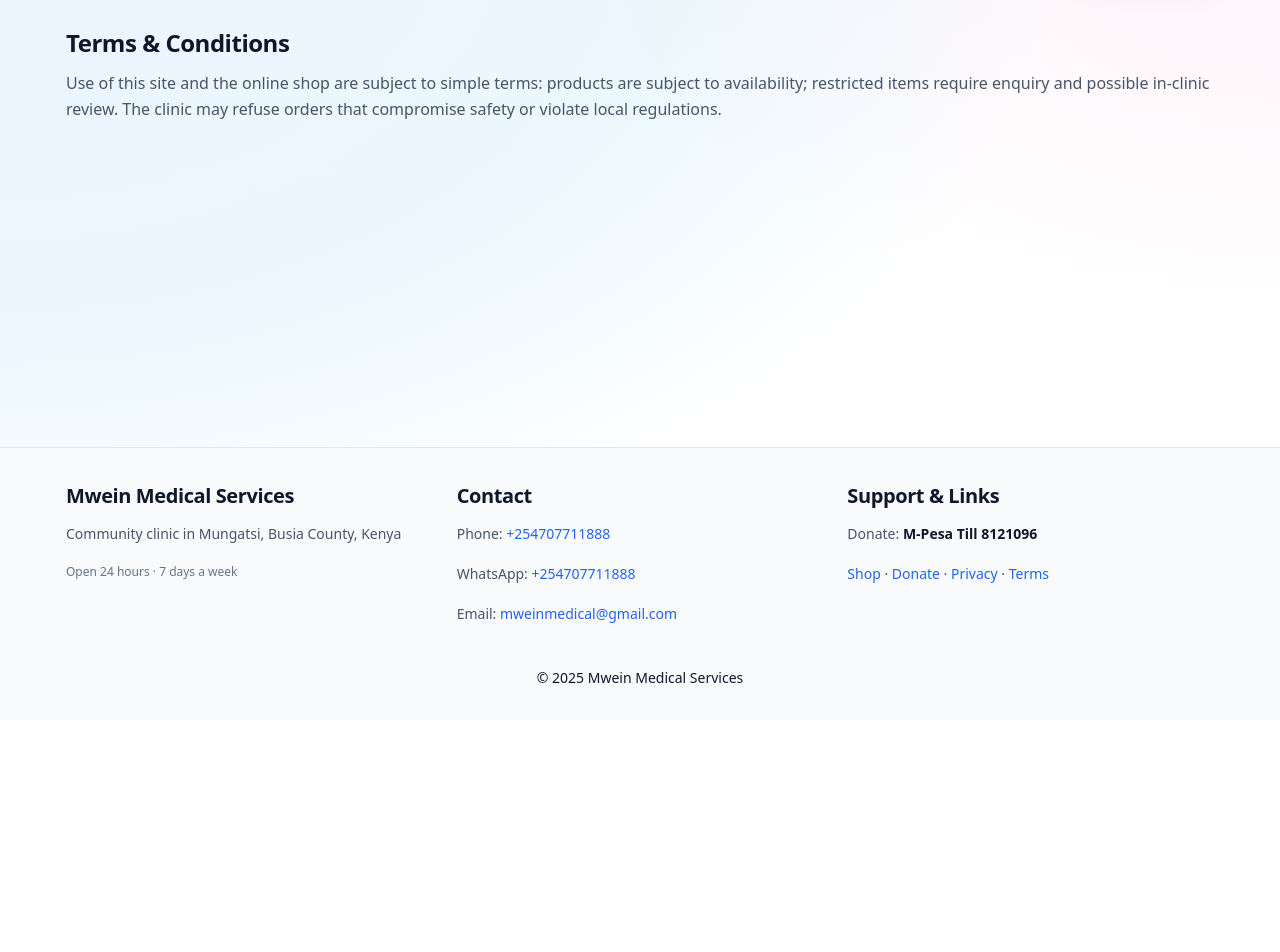
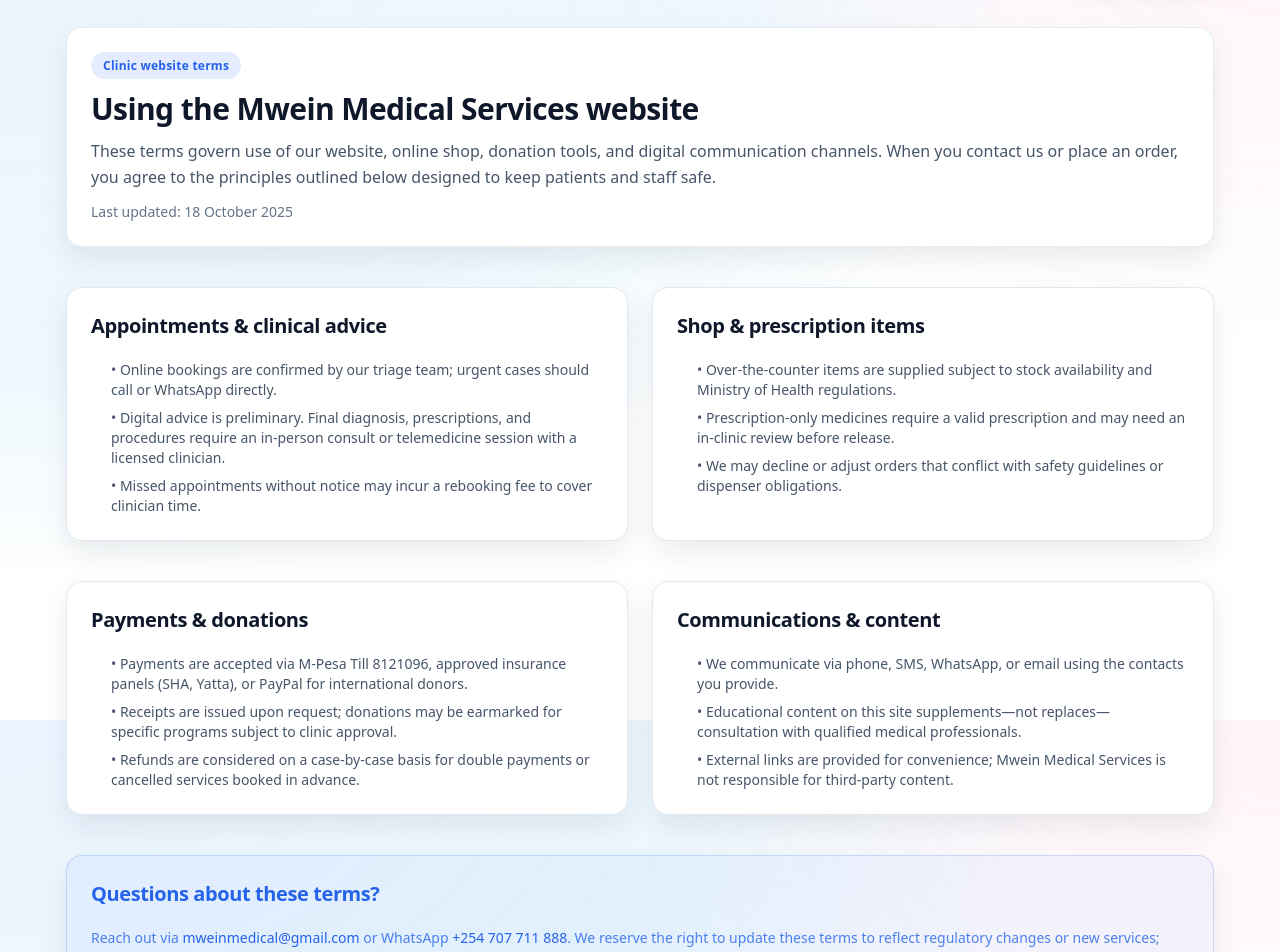
Before and after one commit to mbiti001/mwein-medical, a Next.js app: page /terms in a window 1280 px wide. Shown: the part 80-1032 px from the top of the page. Before the commit the page ends 800 px from the top, so only its background shows below. Built offline with nearby package versions, Linux system fonts and the light colour scheme; no server answers.

Commit message:
docs: clarify site url config and accountability copy

```diff
--- a/app/privacy/page.tsx
+++ b/app/privacy/page.tsx
@@ -6,13 +6,71 @@
   path: '/privacy'
 })
 
+const lastUpdated = '18 October 2025'
+
 export default function Privacy() {
   return (
-    <section>
-      <h2 className="text-2xl font-bold mb-3">Privacy Policy</h2>
-      <p className="mb-4">We respect your privacy. We only collect the minimum contact information necessary to respond to enquiries or process orders. We avoid storing personal health information; if you provide symptoms, these are used only to direct care and are not stored long-term.</p>
-      <h3 className="text-lg font-semibold mt-4">Kenya Data Protection</h3>
-      <p className="mb-2">We follow best practices aligned with the Kenya Data Protection Act, 2019: purpose limitation, data minimization, and secure handling of personal data.</p>
+    <section className="space-y-10">
+      <div className="card space-y-3 border-primary/30 bg-white">
+        <span className="badge w-max">Privacy statement</span>
+        <h1 className="text-3xl font-semibold">How we protect your information</h1>
+        <p className="text-slate-600">
+          Mwein Medical Services collects only the details required to respond to enquiries, process donations and shop orders, or coordinate care.
+          We align our practices with the Kenya Data Protection Act (2019) and Ministry of Health guidance for handling sensitive health information.
+        </p>
+        <p className="text-sm text-slate-500">Last updated: {lastUpdated}</p>
+      </div>
+
+      <div className="grid gap-6 lg:grid-cols-2">
+        <div className="card space-y-4">
+          <h2 className="text-xl font-semibold text-slate-900">Data we collect</h2>
+          <ul className="space-y-2 text-sm text-slate-600">
+            <li>• Contact details (name, phone number, email, WhatsApp) shared via the booking, donate, or contact forms.</li>
+            <li>• Appointment preferences, symptoms, or family planning needs provided to help triage your request.</li>
+            <li>• Donation confirmations (M-Pesa or PayPal receipts) when you request acknowledgements or statements.</li>
+            <li>• Order details for clinic shop purchases, including delivery instructions and payment confirmation.</li>
+          </ul>
+        </div>
+        <div className="card space-y-4">
+          <h2 className="text-xl font-semibold text-slate-900">How we use your data</h2>
+          <ul className="space-y-2 text-sm text-slate-600">
+            <li>• To respond to medical enquiries, schedule appointments, or provide clinical follow-up.</li>
+            <li>• To process payments, issue receipts, and comply with Kenya Revenue Authority requirements.</li>
+            <li>• To coordinate referrals or emergency transport when you or a dependant needs urgent care.</li>
+            <li>• To share clinic updates with your consent. You may opt out of SMS/WhatsApp/email updates anytime.</li>
+          </ul>
+        </div>
+      </div>
+
+      <div className="grid gap-6 lg:grid-cols-2">
+        <div className="card space-y-4">
+          <h2 className="text-xl font-semibold text-slate-900">Retention & security</h2>
+          <ul className="space-y-2 text-sm text-slate-600">
+            <li>• Contact records are retained for up to 24 months unless you request deletion sooner.</li>
+            <li>• Clinical notes are stored in secure, access-controlled systems as required by Kenyan health regulations.</li>
+            <li>• Payment confirmations are stored for statutory accounting periods (minimum 7 years).</li>
+            <li>• All staff handling personal data sign confidentiality agreements and receive data protection training.</li>
+          </ul>
+        </div>
+        <div className="card space-y-4">
+          <h2 className="text-xl font-semibold text-slate-900">Your rights & choices</h2>
+          <ul className="space-y-2 text-sm text-slate-600">
+            <li>• Request access to, correction of, or deletion of your personal data.</li>
+            <li>• Withdraw consent for marketing or fundraising communications at any time.</li>
+            <li>• Request a copy of our Data Protection Impact Assessment for new digital services.</li>
+            <li>• Escalate concerns to the Office of the Data Protection Commissioner if you feel your rights are infringed.</li>
+          </ul>
+        </div>
+      </div>
+
+      <div className="card space-y-3 border-primary/20 bg-primary/5">
+        <h2 className="text-xl font-semibold text-primary">Contact our Data Officer</h2>
+        <p className="text-sm text-primary/80">
+          Email <a className="text-primary" href="mailto:mweinmedical@gmail.com">mweinmedical@gmail.com</a> or WhatsApp{' '}
+          <a className="text-primary" href="https://wa.me/254707711888">+254 707 711 888</a> for privacy requests.
+          We respond within two business days and will guide you through any verification required.
+        </p>
+      </div>
     </section>
   )
 }
--- a/app/terms/page.tsx
+++ b/app/terms/page.tsx
@@ -6,11 +6,67 @@
   path: '/terms'
 })
 
+const lastUpdated = '18 October 2025'
+
 export default function Terms() {
   return (
-    <section>
-      <h2 className="text-2xl font-bold mb-3">Terms & Conditions</h2>
-      <p className="mb-4">Use of this site and the online shop are subject to simple terms: products are subject to availability; restricted items require enquiry and possible in‑clinic review. The clinic may refuse orders that compromise safety or violate local regulations.</p>
+    <section className="space-y-10">
+      <div className="card space-y-3 border-slate-200/80">
+        <span className="badge w-max">Clinic website terms</span>
+        <h1 className="text-3xl font-semibold">Using the Mwein Medical Services website</h1>
+        <p className="text-slate-600">
+          These terms govern use of our website, online shop, donation tools, and digital communication channels.
+          When you contact us or place an order, you agree to the principles outlined below designed to keep patients and staff safe.
+        </p>
+        <p className="text-sm text-slate-500">Last updated: {lastUpdated}</p>
+      </div>
+
+      <div className="grid gap-6 lg:grid-cols-2">
+        <div className="card space-y-3">
+          <h2 className="text-xl font-semibold text-slate-900">Appointments & clinical advice</h2>
+          <ul className="space-y-2 text-sm text-slate-600">
+            <li>• Online bookings are confirmed by our triage team; urgent cases should call or WhatsApp directly.</li>
+            <li>• Digital advice is preliminary. Final diagnosis, prescriptions, and procedures require an in-person consult or telemedicine session with a licensed clinician.</li>
+            <li>• Missed appointments without notice may incur a rebooking fee to cover clinician time.</li>
+          </ul>
+        </div>
+        <div className="card space-y-3">
+          <h2 className="text-xl font-semibold text-slate-900">Shop & prescription items</h2>
+          <ul className="space-y-2 text-sm text-slate-600">
+            <li>• Over-the-counter items are supplied subject to stock availability and Ministry of Health regulations.</li>
+            <li>• Prescription-only medicines require a valid prescription and may need an in-clinic review before release.</li>
+            <li>• We may decline or adjust orders that conflict with safety guidelines or dispenser obligations.</li>
+          </ul>
+        </div>
+      </div>
+
+      <div className="grid gap-6 lg:grid-cols-2">
+        <div className="card space-y-3">
+          <h2 className="text-xl font-semibold text-slate-900">Payments & donations</h2>
+          <ul className="space-y-2 text-sm text-slate-600">
+            <li>• Payments are accepted via M-Pesa Till 8121096, approved insurance panels (SHA, Yatta), or PayPal for international donors.</li>
+            <li>• Receipts are issued upon request; donations may be earmarked for specific programs subject to clinic approval.</li>
+            <li>• Refunds are considered on a case-by-case basis for double payments or cancelled services booked in advance.</li>
+          </ul>
+        </div>
+        <div className="card space-y-3">
+          <h2 className="text-xl font-semibold text-slate-900">Communications & content</h2>
+          <ul className="space-y-2 text-sm text-slate-600">
+            <li>• We communicate via phone, SMS, WhatsApp, or email using the contacts you provide.</li>
+            <li>• Educational content on this site supplements—not replaces—consultation with qualified medical professionals.</li>
+            <li>• External links are provided for convenience; Mwein Medical Services is not responsible for third-party content.</li>
+          </ul>
+        </div>
+      </div>
+
+      <div className="card space-y-3 border-primary/20 bg-primary/5">
+        <h2 className="text-xl font-semibold text-primary">Questions about these terms?</h2>
+        <p className="text-sm text-primary/80">
+          Reach out via <a className="text-primary" href="mailto:mweinmedical@gmail.com">mweinmedical@gmail.com</a> or WhatsApp{' '}
+          <a className="text-primary" href="https://wa.me/254707711888">+254 707 711 888</a>.
+          We reserve the right to update these terms to reflect regulatory changes or new services; updates take effect when posted.
+        </p>
+      </div>
     </section>
   )
 }
--- a/components/DonateExperience.tsx
+++ b/components/DonateExperience.tsx
@@ -60,12 +60,21 @@
             typeof item.firstName === 'string' &&
             typeof item.amount === 'number' &&
             (item.channel === 'M-Pesa' || item.channel === 'PayPal' || item.channel === 'Cash/Other')
+            && (item.shareConsent === 'pending' || item.shareConsent === 'granted' || item.shareConsent === 'declined')
           )
         })
-        .map(item => ({
-          ...item,
-          shareConsent: item.shareConsent === 'granted' || item.shareConsent === 'declined' ? item.shareConsent : 'pending'
-        }))
+        .map(item => {
+          const shareConsent: ConsentState =
+            item.shareConsent === 'granted'
+              ? 'granted'
+              : item.shareConsent === 'declined'
+                ? 'declined'
+                : 'pending'
+          return {
+            ...item,
+            shareConsent
+          }
+        })
       setContributions(restored)
     } catch (error) {
       console.error('Unable to restore contribution log', error)
@@ -468,6 +477,16 @@
             </p>
             <p className="text-xs text-slate-500">We are grateful for every supporter investing in Mungatsi&rsquo;s health.</p>
           </div>
+
+          <div className="card space-y-3 border-primary/20 bg-primary/5">
+            <h3 className="text-lg font-semibold text-primary">Accountability & reporting</h3>
+            <p className="text-sm text-primary/80">
+              We log donations securely and issue statements on request. Financial summaries are shared with community partners every quarter,
+              and sensitive details follow our <a href="/privacy" className="underline">privacy policy</a> and Kenya Data Protection Act guidelines.
+            </p>
+            <p className="text-xs text-primary/70">Need a receipt or impact report? Email <a href="mailto:mweinmedical@gmail.com" className="underline">mweinmedical@gmail.com</a> or WhatsApp{' '}
+              <a href="https://wa.me/254707711888" className="underline">+254 707 711 888</a>.</p>
+          </div>
         </div>
       </div>
     </section>
```
Also changed, not shown: 1 other file (tests, documents, lock files or other folders).
